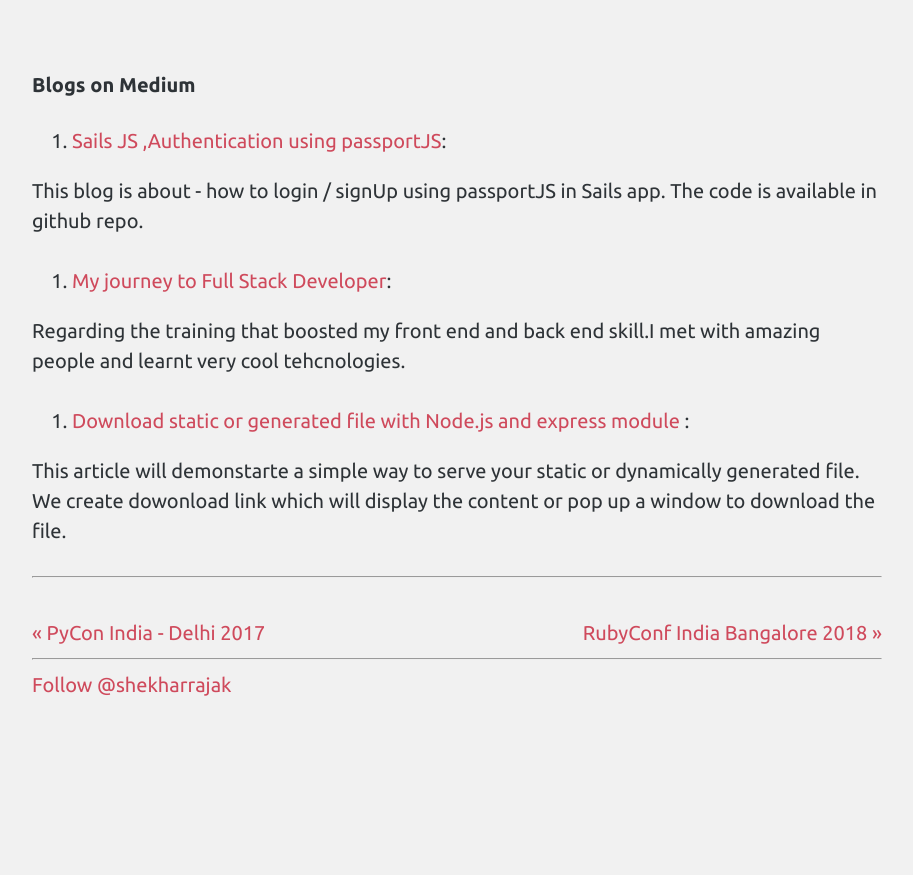
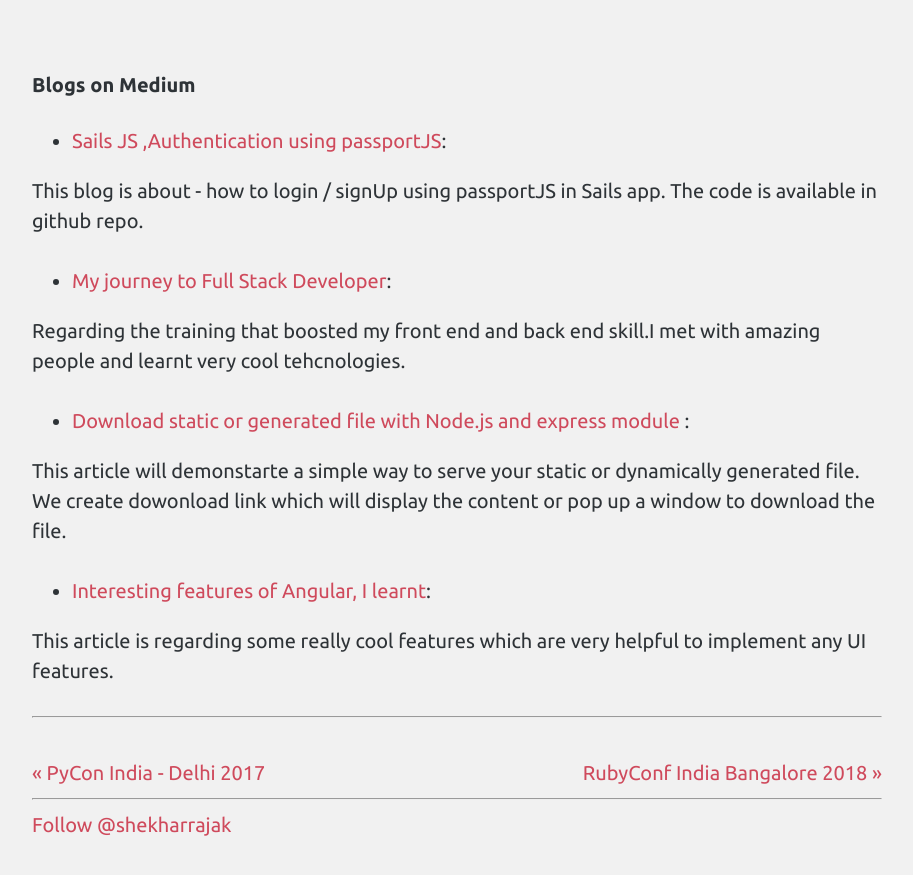
Before and after one commit to Shekharrajak/shekharrajak.github.io, a Jekyll site: the page built from _posts/other_posts/2017-12-27-Blogs-on-Medium.md, in a window 1280 px wide and 900 px high, scrolled down 977 px. Shown: the top 875 px of the window, without its empty margins (183-1096 px from the left). Built offline with Jekyll 4.4.1, drawn with Linux system fonts in a browser that asks for light colours; nearby versions of some CDN libraries; comment, search, counter and statistics services are not loaded; before the commit the page ends 1737 px from its top, so only the background shows below that.

Commit message:
Update 2017-12-27-Blogs-on-Medium.md

```diff
--- a/_posts/other_posts/2017-12-27-Blogs-on-Medium.md
+++ b/_posts/other_posts/2017-12-27-Blogs-on-Medium.md
@@ -19,18 +19,20 @@
 
 #### Blogs on Medium
 
-1. [Sails JS ,Authentication using passportJS](https://medium.com/@Shekharrajak/sails-js-authentication-using-passportjs-87e40aee6160):
+* [Sails JS ,Authentication using passportJS](https://medium.com/@Shekharrajak/sails-js-authentication-using-passportjs-87e40aee6160):
 
 This blog is about - how to login / signUp using passportJS in Sails app. The code is available in github repo.
 
-2. [My journey to Full Stack Developer](https://medium.com/@Shekharrajak/my-full-stack-developer-journey-bccd4d666a00):
+* [My journey to Full Stack Developer](https://medium.com/@Shekharrajak/my-full-stack-developer-journey-bccd4d666a00):
 
 Regarding the training that boosted my front end and back end skill.I met with amazing people and learnt very cool tehcnologies.
 
-3. [Download static or generated file with Node.js and express module](https://medium.com/@Shekharrajak/node-js-download-static-or-generated-file-d7e2f9d65f40) :
+* [Download static or generated file with Node.js and express module](https://medium.com/@Shekharrajak/node-js-download-static-or-generated-file-d7e2f9d65f40) :
 
 This article will demonstarte a simple way to serve your static or dynamically generated file. We create  dowonload link which will display the content or pop up a window to download the file.
 
+* [Interesting features of Angular, I learnt](https://medium.com/@Shekharrajak/interesting-features-of-angular-i-learnt-b3eba78ea9be):
 
+This article is regarding some really cool features which are very helpful to implement any UI features.
 
 -------------------------------------------------
```
